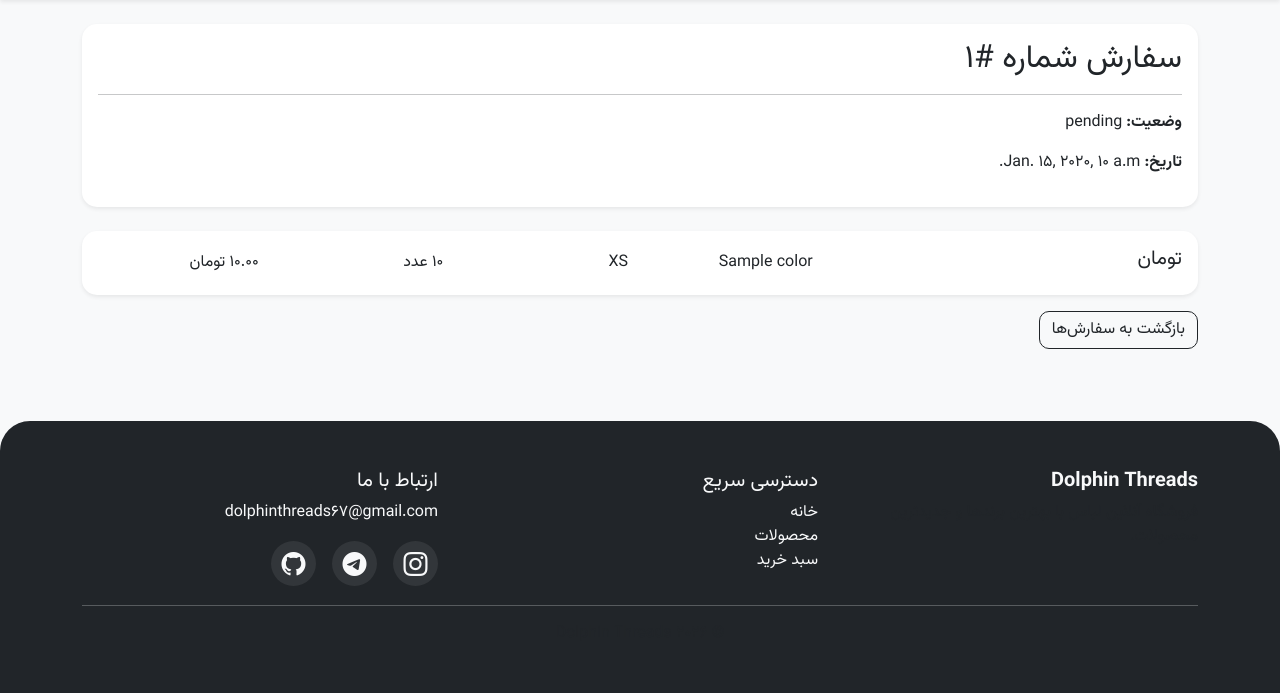
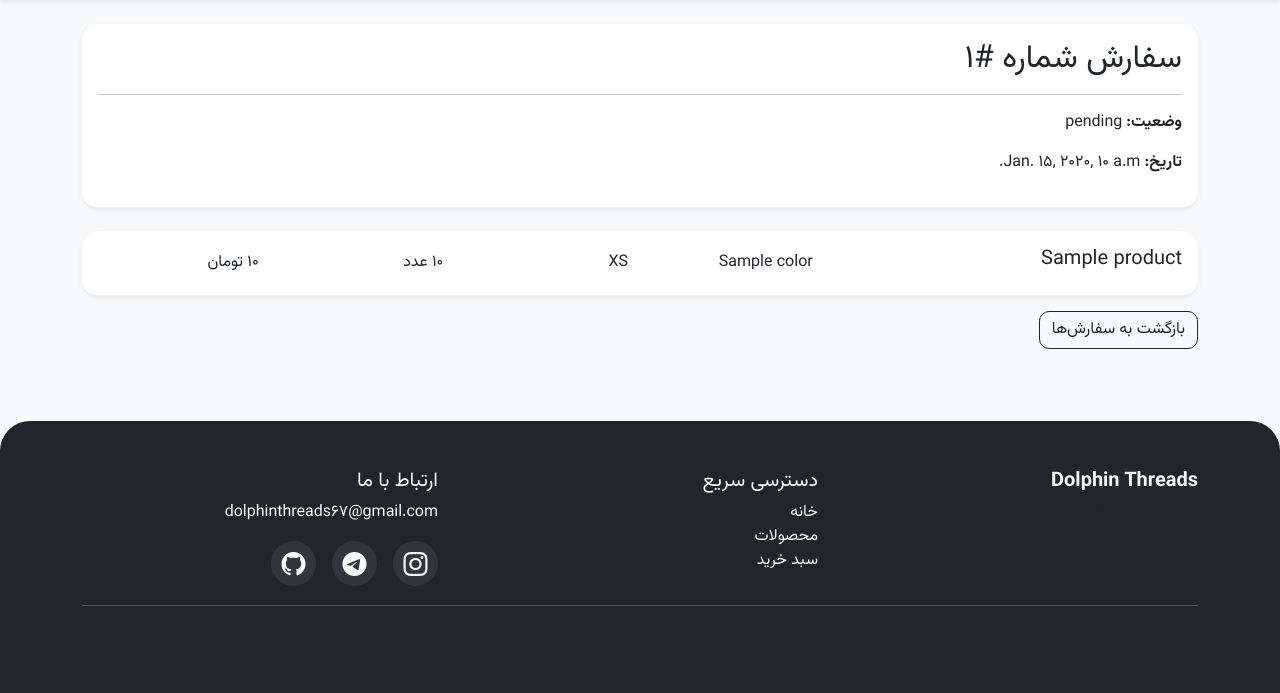
Before and after one commit to RealRick37/Dolphin-Threads, a Django app: page /orders/detail/1 in a window 1280 px wide. Shown: the part 66-759 px from the top of the page. Run offline with Django 5.2, Linux system fonts and the light colour scheme; a user stored in the database is signed in; tables that the repository leaves empty hold one stand-in row (values such as "Sample post").

Commit message:
fix order's name

```diff
--- a/orders/templates/order_detail.html
+++ b/orders/templates/order_detail.html
@@ -54,7 +54,7 @@
 
                     <h5>
 
-                        {{ item.variant.product.name |floatformat:0|intcomma }} تومان
+                        {{ item.variant.product.name }}
                     </h5>
 
                 </div>
@@ -79,7 +79,7 @@
 
                 <div class="col-md-2">
 
-                    {{ item.price }} تومان
+                    {{ item.price |floatformat:0|intcomma }} تومان
 
                 </div>
 
```
